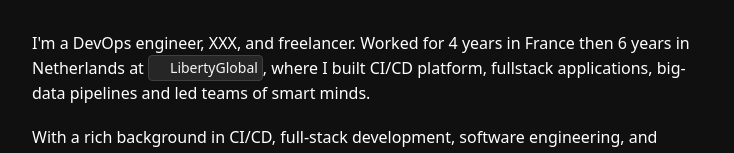
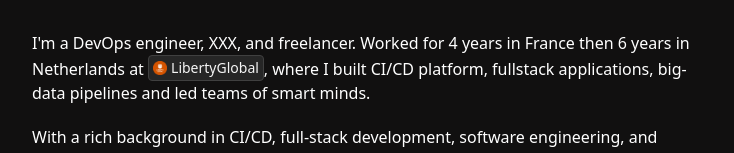
Before and after one commit to BenjaminDebotte/BenjaminDebotte.github.io, a Next.js app: page / in a window 1280 px wide. Shown: the part 185-338 px from the top of the page, without its empty margins (272-1006 px from the left). Built offline with nearby package versions, Linux system fonts and the light colour scheme.

Commit message:
IT ALL WORKS

```diff
--- a/src/app/layout.js
+++ b/src/app/layout.js
@@ -40,16 +40,14 @@ export const metadata = {
 export default function RootLayout({ children }) {
 
   return (
-    <html
-      lang="en"
-    >
+    <html lang="en">
+      <body>
         <ThemeProvider
           attribute="class"
           defaultTheme="dark"
           disableTransitionOnChange
         >
-        <body
-          className={clsx(
+          <div className={clsx(
             'text-black bg-white dark:text-white dark:bg-[#111010]',
             GeistSans.variable,
             GeistMono.variable
@@ -60,9 +58,10 @@ export default function RootLayout({ children }) {
                 {children}
               </main>
             </div>
+          </div>
+        </ThemeProvider>
       </body>
-      </ThemeProvider>
-    </html>
+    </html >
   );
 
 }
--- a/src/app/page.js
+++ b/src/app/page.js
@@ -48,14 +48,6 @@ export default function Home() {
         {`I'm a DevOps engineer, XXX, and freelancer. Worked for 4 years in France then 6 years in Netherlands at `}
         <span className="not-prose">
           <Badge href="https://www.libertyglobal.com/">
-            <svg
-              width="13"
-              height="11"
-              viewBox="0 0 13 11"
-              fill="none"
-              xmlns="http://www.w3.org/2000/svg"
-              className="inline-flex mr-1"
-            >
             <Image
               alt="LibertyGlobal Logomark"
               src="/lg-logo.png"
@@ -63,8 +55,6 @@ export default function Home() {
               width="14"
               height="10"
             />
-
-            </svg>
             LibertyGlobal
           </Badge>
         </span>
```
Lines whose indentation alone changed are shown as unchanged.
